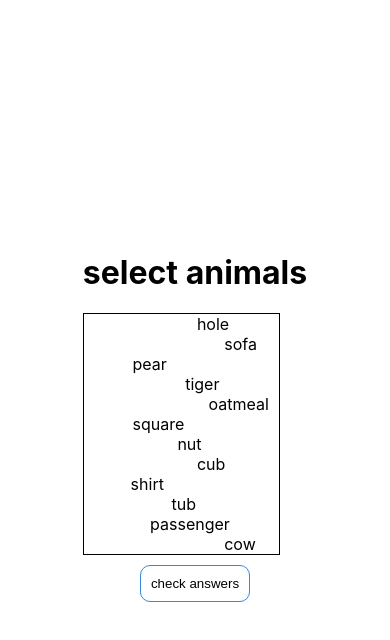
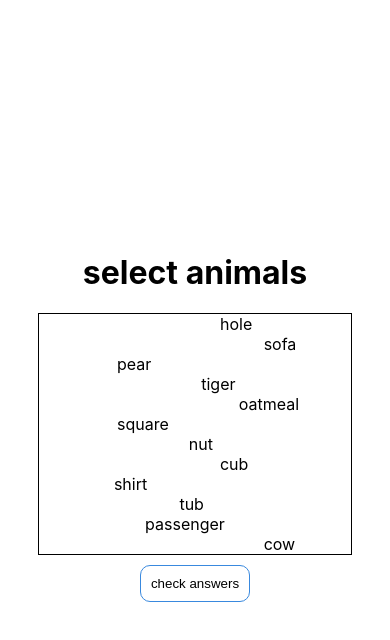
Before and after one commit to kamilkolatek/Wordcloud, a React (Create React App) app: page / in a window 390 px wide. Both pictures are taken after typing "Sample" into the empty fields and a click on the button "play". Shown: the top 640 px of the page. Built offline with nearby package versions, Linux system fonts and the light colour scheme; the HTML template or start-up script is replaced by a standard one.

Commit message:
fixed responsiveness

```diff
--- a/src/App.css
+++ b/src/App.css
@@ -6,8 +6,8 @@ body {
 }
 
 #root {
-    width: 100%;
-    height: 100%;
+    min-width: 100%;
+    min-height: 100%;
     display: flex;
     justify-content: center;
     align-items: center;
@@ -43,3 +43,9 @@ button {
     position: relative;
     width: fit-content;
 }
+
+@media only screen and (max-width: 1024px) {
+    .board {
+        width: 80vw;
+    }
+}
```
